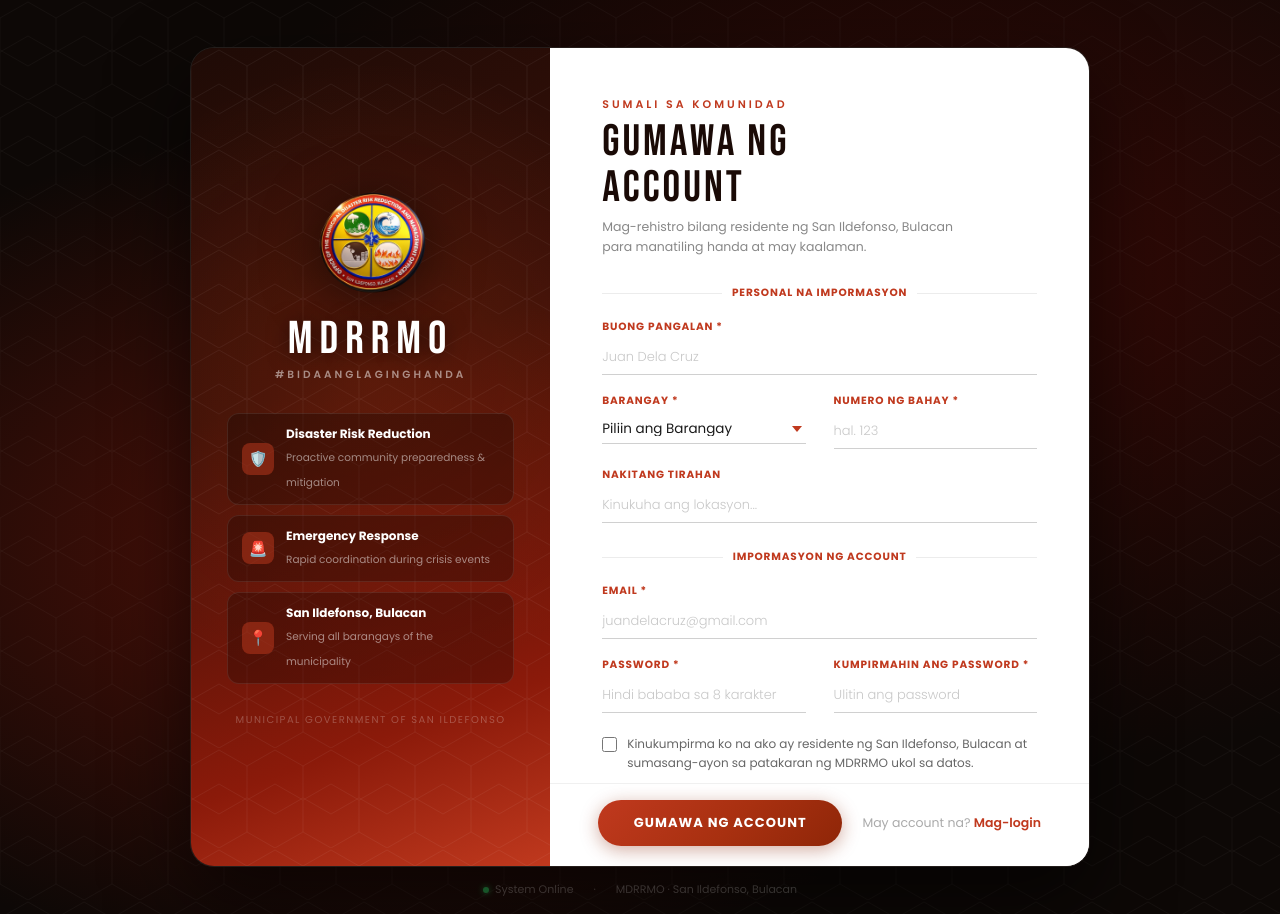
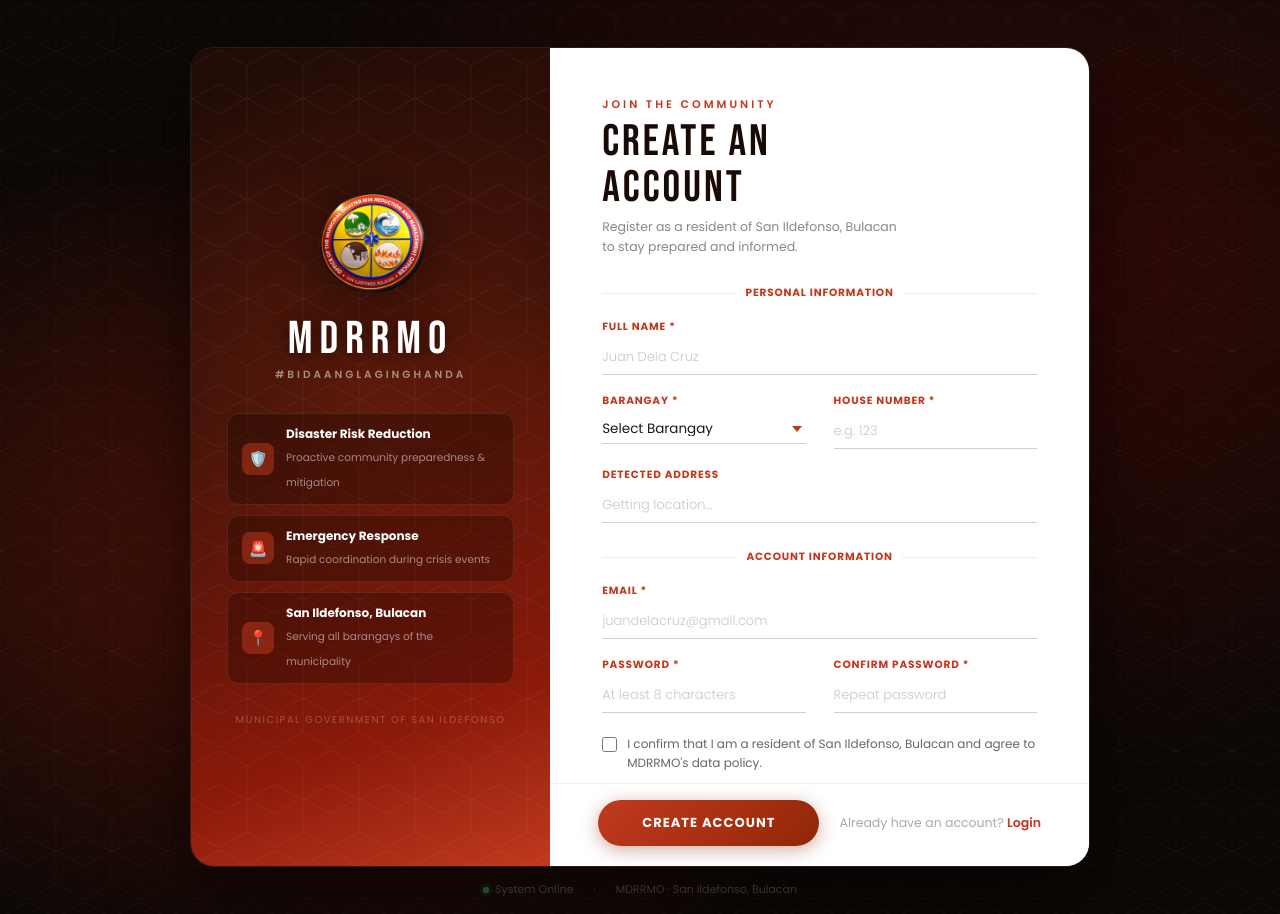
Before and after one commit to floresjr0/MDRRMO_Centrix, a PHP site: page /pages/signup.php in a window 1280 px wide. Run offline with PHP 8.4, Linux system fonts and the light colour scheme; data comes from the database, SQL or seed files in the repository; some libraries are stand-ins or nearby versions.

Commit message:
English Trans;ation

```diff
--- a/pages/signup.php
+++ b/pages/signup.php
@@ -25,25 +25,25 @@ if ($_SERVER['REQUEST_METHOD'] === 'POST') {
     $terms      = isset($_POST['terms']);
 
     if ($fullName === '') {
-        $errors[] = 'Kailangan ang buong pangalan.';
+        $errors[] = 'Full name is required.';
     }
     if (!filter_var($email, FILTER_VALIDATE_EMAIL)) {
-        $errors[] = 'Kailangan ng wastong email.';
+        $errors[] = 'A valid email is required.';
     }
     if (strlen($password) < 8) {
-        $errors[] = 'Ang password ay dapat hindi bababa sa 8 karakter.';
+        $errors[] = 'Password must be at least 8 characters.';
     }
     if ($password !== $confirm) {
-        $errors[] = 'Hindi magkatugma ang mga password.';
+        $errors[] = 'Passwords do not match.';
     }
     if (!$barangayId) {
-        $errors[] = 'Pakipili ang iyong barangay sa San Ildefonso.';
+        $errors[] = 'Please select your barangay in San Ildefonso.';
     }
     if ($houseNo === '') {
-        $errors[] = 'Kailangan ang numero ng bahay.';
+        $errors[] = 'House number is required.';
     }
     if (!$terms) {
-        $errors[] = 'Kailangan mong sumang-ayon sa mga tuntunin.';
+        $errors[] = 'You must agree to the terms.';
     }
 
     if (!$errors) {
@@ -51,7 +51,7 @@ if ($_SERVER['REQUEST_METHOD'] === 'POST') {
         $stmt = $pdo->prepare("SELECT id FROM barangays WHERE id = ? AND is_active = 1");
         $stmt->execute([$barangayId]);
         if (!$stmt->fetch()) {
-            $errors[] = 'Ang napiling barangay ay hindi wasto para sa San Ildefonso.';
+            $errors[] = 'The selected barangay is not valid for San Ildefonso.';
         }
     }
 
@@ -60,7 +60,7 @@ if ($_SERVER['REQUEST_METHOD'] === 'POST') {
         $stmt = $pdo->prepare("SELECT id FROM users WHERE email = ?");
         $stmt->execute([$email]);
         if ($stmt->fetch()) {
-            $errors[] = 'Mayroon nang account na may ganitong email.';
+            $errors[] = 'An account with this email already exists.';
         }
     }
 
@@ -85,13 +85,13 @@ if ($_SERVER['REQUEST_METHOD'] === 'POST') {
             exit;
         } catch (Throwable $e) {
             $pdo->rollBack();
-            $errors[] = 'Hindi nagawa ang account. Pakisubukang muli.';
+            $errors[] = 'Account creation failed. Please try again.';
         }
     }
 }
 ?>
 <!DOCTYPE html>
-<html lang="tl">
+<html lang="en">
 <head>
 <meta charset="UTF-8">
 <title>Sign Up - MDRRMO San Ildefonso</title>
@@ -129,7 +129,7 @@ if ($_SERVER['REQUEST_METHOD'] === 'POST') {
     </div>
 
     <div class="hero-headline" id="heroHeadline">
-      Gumawa ng<br>Account
+      Create an<br>Account
     </div>
   </div>
 
@@ -150,10 +150,10 @@ if ($_SERVER['REQUEST_METHOD'] === 'POST') {
 
       <form method="post" class="auth-form" id="signupForm">
 
-        <div class="section-divider"><span>Personal na Impormasyon</span></div>
+        <div class="section-divider"><span>Personal Information</span></div>
 
         <div class="field">
-          <label class="field-label" for="full_name">Buong Pangalan <span class="req">*</span></label>
+          <label class="field-label" for="full_name">Full Name <span class="req">*</span></label>
           <input type="text" id="full_name" name="full_name" required
                  placeholder="Juan Dela Cruz"
                  value="<?php echo htmlspecialchars($_POST['full_name'] ?? ''); ?>">
@@ -163,7 +163,7 @@ if ($_SERVER['REQUEST_METHOD'] === 'POST') {
           <label class="field-label" for="barangay_id">Barangay <span class="req">*</span></label>
           <div class="select-wrap">
             <select id="barangay_id" name="barangay_id" required>
-              <option value="">Piliin ang Barangay</option>
+              <option value="">Select Barangay</option>
               <?php foreach ($barangays as $b): ?>
                 <option value="<?php echo (int)$b['id']; ?>"
                   <?php echo isset($_POST['barangay_id']) && (int)$_POST['barangay_id'] === (int)$b['id'] ? 'selected' : ''; ?>>
@@ -175,22 +175,22 @@ if ($_SERVER['REQUEST_METHOD'] === 'POST') {
         </div>
 
         <div class="field">
-          <label class="field-label" for="house_number">Numero ng Bahay <span class="req">*</span></label>
+          <label class="field-label" for="house_number">House Number <span class="req">*</span></label>
           <input type="text" id="house_number" name="house_number" required
-                 placeholder="hal. 123"
+                 placeholder="e.g. 123"
                  value="<?php echo htmlspecialchars($_POST['house_number'] ?? ''); ?>">
         </div>
 
         <div class="field">
-          <label class="field-label" for="address">Nakitang Tirahan</label>
+          <label class="field-label" for="address">Detected Address</label>
           <input type="text" id="address" name="detected_address" readonly
-                 placeholder="Kinukuha ang lokasyon...">
+                 placeholder="Getting location...">
         </div>
 
         <input type="hidden" id="lat">
         <input type="hidden" id="lng">
 
-        <div class="section-divider" style="margin-top:0.5rem;"><span>Impormasyon ng Account</span></div>
+        <div class="section-divider" style="margin-top:0.5rem;"><span>Account Information</span></div>
 
         <div class="field">
           <label class="field-label" for="email">Email <span class="req">*</span></label>
@@ -202,13 +202,13 @@ if ($_SERVER['REQUEST_METHOD'] === 'POST') {
         <div class="field">
           <label class="field-label" for="password">Password <span class="req">*</span></label>
           <input type="password" id="password" name="password" required minlength="8"
-                 placeholder="Hindi bababa sa 8 karakter">
+                 placeholder="At least 8 characters">
         </div>
 
         <div class="field">
-          <label class="field-label" for="confirm_password">Kumpirmahin ang Password <span class="req">*</span></label>
+          <label class="field-label" for="confirm_password">Confirm Password <span class="req">*</span></label>
           <input type="password" id="confirm_password" name="confirm_password" required minlength="8"
-                 placeholder="Ulitin ang password">
+                 placeholder="Repeat password">
         </div>
 
         <!-- Terms checkbox -->
@@ -216,7 +216,7 @@ if ($_SERVER['REQUEST_METHOD'] === 'POST') {
           <input type="checkbox" name="terms" id="terms" value="1"
                  <?php echo isset($_POST['terms']) ? 'checked' : ''; ?>>
           <label for="terms">
-            Kinukumpirma ko na ako ay residente ng San Ildefonso, Bulacan at sumasang-ayon sa patakaran ng MDRRMO ukol sa datos.
+            I confirm that I am a resident of San Ildefonso, Bulacan and agree to MDRRMO's data policy.
           </label>
         </div>
 
@@ -224,8 +224,8 @@ if ($_SERVER['REQUEST_METHOD'] === 'POST') {
     </div>
 
     <div class="card-footer">
-      <button type="submit" form="signupForm" class="btn-signup">Mag-sign Up</button>
-      <p class="login-link">May account na? <a href="../index.php">Mag-login</a></p>
+      <button type="submit" form="signupForm" class="btn-signup">Sign Up</button>
+      <p class="login-link">Already have an account? <a href="../index.php">Login</a></p>
     </div>
 
   </div><!-- /card -->
@@ -286,9 +286,9 @@ if ($_SERVER['REQUEST_METHOD'] === 'POST') {
       <div class="dt-form-scroll">
 
         <div class="dt-form-header">
-          <div class="dt-welcome">Sumali sa Komunidad</div>
-          <div class="dt-form-title">Gumawa ng<br>Account</div>
-          <div class="dt-form-subtitle">Mag-rehistro bilang residente ng San Ildefonso, Bulacan<br>para manatiling handa at may kaalaman.</div>
+          <div class="dt-welcome">Join the Community</div>
+          <div class="dt-form-title">Create an<br>Account</div>
+          <div class="dt-form-subtitle">Register as a resident of San Ildefonso, Bulacan<br>to stay prepared and informed.</div>
         </div>
 
         <?php if ($errors): ?>
@@ -303,12 +303,12 @@ if ($_SERVER['REQUEST_METHOD'] === 'POST') {
 
         <form method="post" id="dtSignupForm">
 
-          <div class="dt-section-divider"><span>Personal na Impormasyon</span></div>
+          <div class="dt-section-divider"><span>Personal Information</span></div>
 
           <div class="dt-fields-grid">
 
             <div class="dt-field dt-field-full">
-              <label for="dt-full_name">Buong Pangalan *</label>
+              <label for="dt-full_name">Full Name *</label>
               <input type="text" id="dt-full_name" name="full_name" required
                      placeholder="Juan Dela Cruz"
                      value="<?php echo htmlspecialchars($_POST['full_name'] ?? ''); ?>">
@@ -318,7 +318,7 @@ if ($_SERVER['REQUEST_METHOD'] === 'POST') {
               <label for="dt-barangay_id">Barangay *</label>
               <div class="dt-select-wrap">
                 <select id="dt-barangay_id" name="barangay_id" required>
-                  <option value="">Piliin ang Barangay</option>
+                  <option value="">Select Barangay</option>
                   <?php foreach ($barangays as $b): ?>
                     <option value="<?php echo (int)$b['id']; ?>"
                       <?php echo isset($_POST['barangay_id']) && (int)$_POST['barangay_id'] === (int)$b['id'] ? 'selected' : ''; ?>>
@@ -330,16 +330,16 @@ if ($_SERVER['REQUEST_METHOD'] === 'POST') {
             </div>
 
             <div class="dt-field">
-              <label for="dt-house_number">Numero ng Bahay *</label>
+              <label for="dt-house_number">House Number *</label>
               <input type="text" id="dt-house_number" name="house_number" required
-                     placeholder="hal. 123"
+                     placeholder="e.g. 123"
                      value="<?php echo htmlspecialchars($_POST['house_number'] ?? ''); ?>">
             </div>
 
             <div class="dt-field dt-field-full">
-              <label for="dt-address">Nakitang Tirahan</label>
+              <label for="dt-address">Detected Address</label>
               <input type="text" id="dt-address" name="detected_address" readonly
-                     placeholder="Kinukuha ang lokasyon...">
+                     placeholder="Getting location...">
             </div>
 
           </div><!-- /.dt-fields-grid -->
@@ -347,7 +347,7 @@ if ($_SERVER['REQUEST_METHOD'] === 'POST') {
           <input type="hidden" id="dt-lat">
           <input type="hidden" id="dt-lng">
 
-          <div class="dt-section-divider" style="margin-top:8px;"><span>Impormasyon ng Account</span></div>
+          <div class="dt-section-divider" style="margin-top:8px;"><span>Account Information</span></div>
 
           <div class="dt-fields-grid">
 
@@ -361,13 +361,13 @@ if ($_SERVER['REQUEST_METHOD'] === 'POST') {
             <div class="dt-field">
               <label for="dt-password">Password *</label>
               <input type="password" id="dt-password" name="password" required minlength="8"
-                     placeholder="Hindi bababa sa 8 karakter">
+                     placeholder="At least 8 characters">
             </div>
 
             <div class="dt-field">
-              <label for="dt-confirm_password">Kumpirmahin ang Password *</label>
+              <label for="dt-confirm_password">Confirm Password *</label>
               <input type="password" id="dt-confirm_password" name="confirm_password" required minlength="8"
-                     placeholder="Ulitin ang password">
+                     placeholder="Repeat password">
             </div>
 
           </div><!-- /.dt-fields-grid -->
@@ -377,7 +377,7 @@ if ($_SERVER['REQUEST_METHOD'] === 'POST') {
             <input type="checkbox" name="terms" id="dt-terms" value="1"
                    <?php echo isset($_POST['terms']) ? 'checked' : ''; ?>>
             <label for="dt-terms">
-              Kinukumpirma ko na ako ay residente ng San Ildefonso, Bulacan at sumasang-ayon sa patakaran ng MDRRMO ukol sa datos.
+              I confirm that I am a resident of San Ildefonso, Bulacan and agree to MDRRMO's data policy.
             </label>
           </div>
 
@@ -386,8 +386,8 @@ if ($_SERVER['REQUEST_METHOD'] === 'POST') {
 
       <!-- Fixed footer -->
       <div class="dt-card-footer">
-        <button type="submit" form="dtSignupForm" class="dt-btn-signup">Gumawa ng Account</button>
-        <p class="dt-login-link">May account na? <a href="../index.php">Mag-login</a></p>
+        <button type="submit" form="dtSignupForm" class="dt-btn-signup">Create Account</button>
+        <p class="dt-login-link">Already have an account? <a href="../index.php">Login</a></p>
       </div>
 
     </div><!-- /.dt-card-right -->
@@ -488,7 +488,7 @@ if ($_SERVER['REQUEST_METHOD'] === 'POST') {
   // function detectLocation() {
 
   //   if (!navigator.geolocation) {
-  //     alert("Hindi sinusuportahan ng iyong browser ang geolocation.");
+  //     alert("Geolocation is not supported by your browser.");
   //     return;
   //   }
 
@@ -525,13 +525,13 @@ if ($_SERVER['REQUEST_METHOD'] === 'POST') {
   //       !province.toLowerCase().includes("bulacan")
   //     ) {
 
-  //       alert("Ang pagpaparehistro ay para lamang sa mga residente ng San Ildefonso, Bulacan.");
+  //       alert("Registration is only allowed for residents of San Ildefonso, Bulacan.");
 
   //       document.querySelector("button[type=submit]").disabled = true;
   //     }
 
   //   }, function(){
-  //     alert("Kailangan ang access sa lokasyon para sa pagpaparehistro.");
+  //     alert("Location access is required for registration.");
   //   });
   // }
 
```
Also changed, not shown: index.php (+25 -25 lines).
